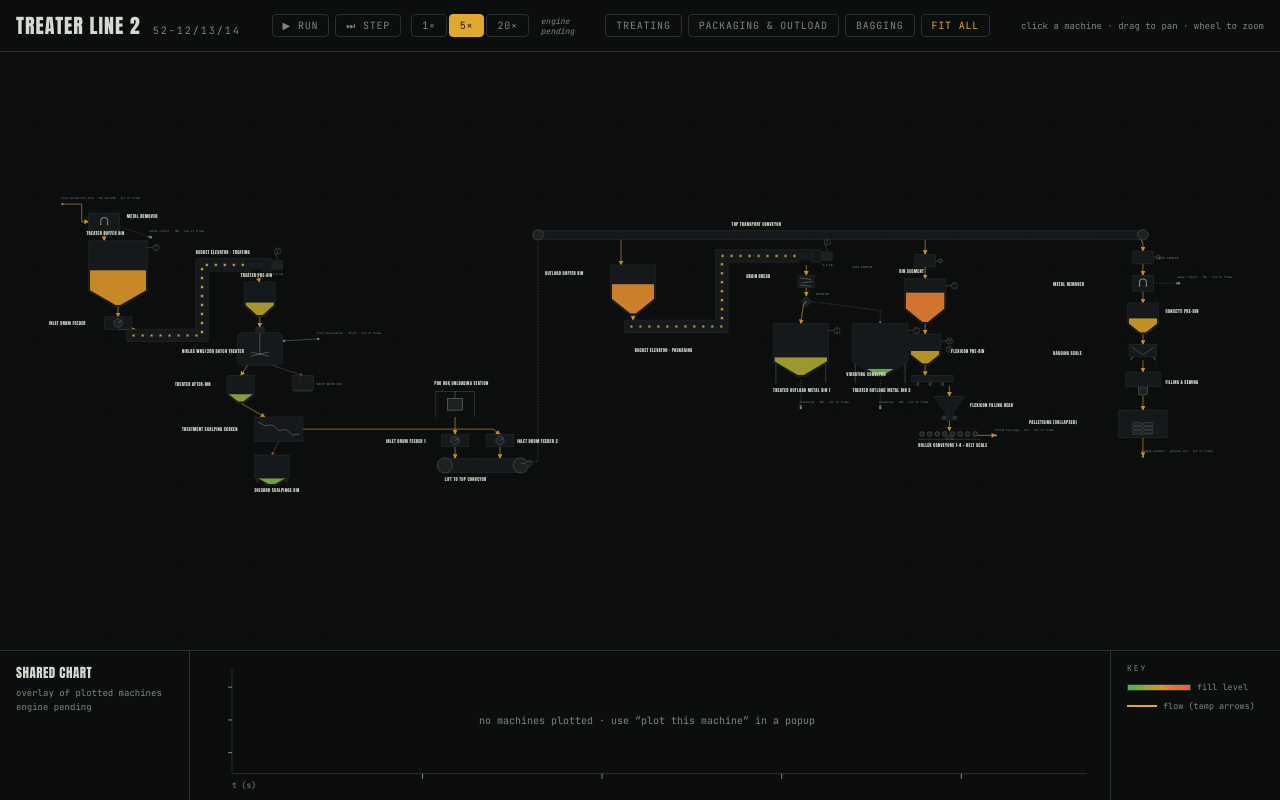
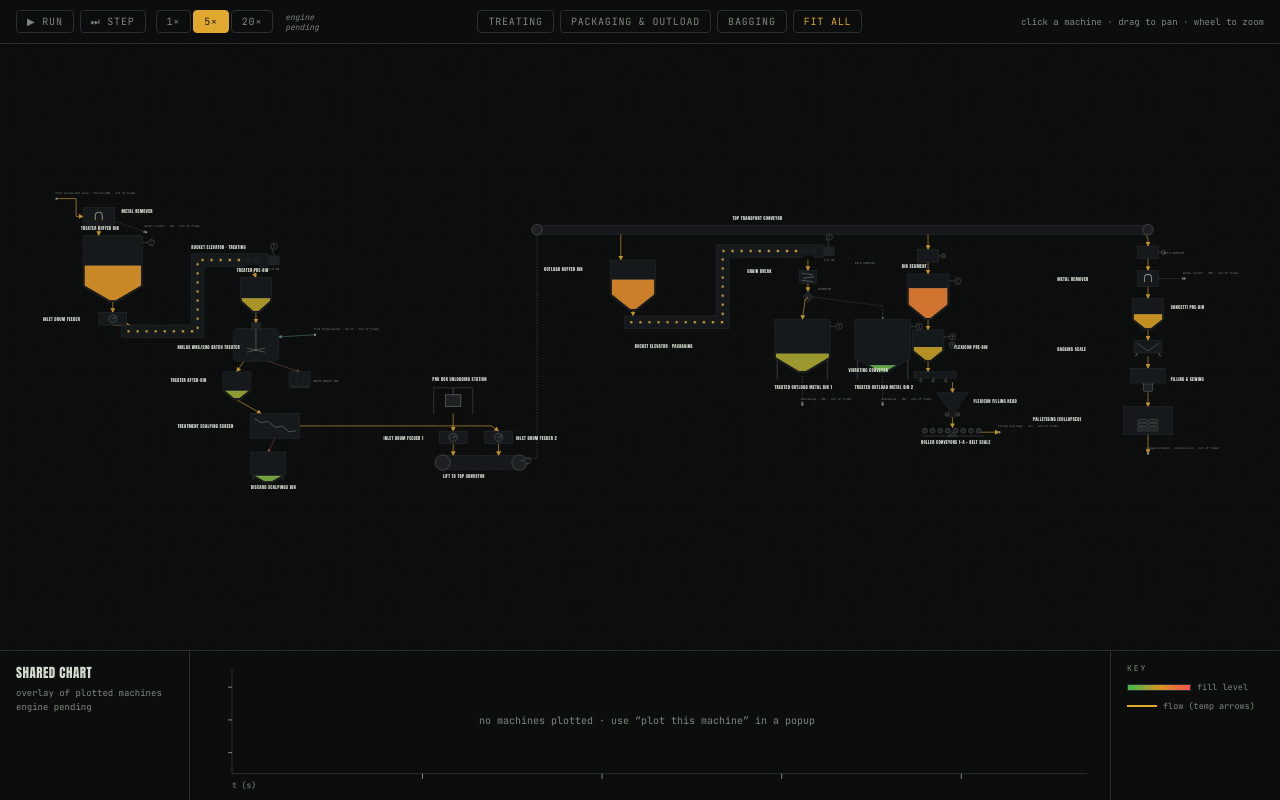
Before and after one commit to JoeBurd-code/grain-sim, a React (Vite) app: page / in a window 1280 px wide. Built offline with nearby package versions, Linux system fonts and the light colour scheme.

Commit message:
Remove title/subtitle from header; shift TransportControls to left position

```diff
--- a/src/app/MeetingApp.jsx
+++ b/src/app/MeetingApp.jsx
@@ -55,12 +55,6 @@ export default function MeetingApp() {
         display: "flex", justifyContent: "space-between", alignItems: "center",
         padding: "10px 16px", borderBottom: `1px solid ${C.line}`, flex: "none", gap: 16, flexWrap: "wrap",
       }}>
-        <div style={{ whiteSpace: "nowrap" }}>
-          <span style={{ fontFamily: FONT_DISP, fontSize: 20, letterSpacing: 1, color: C.text }}>TREATER LINE 2</span>
-          <span style={{ fontSize: 10, color: C.muted, marginLeft: 12, letterSpacing: 2, textTransform: "uppercase" }}>
-            52-12/13/14
-          </span>
-        </div>
         <TransportControls />
         <div style={{ display: "flex", gap: 6, flex: "none" }}>
           {line.zones.map((z) => (
```
